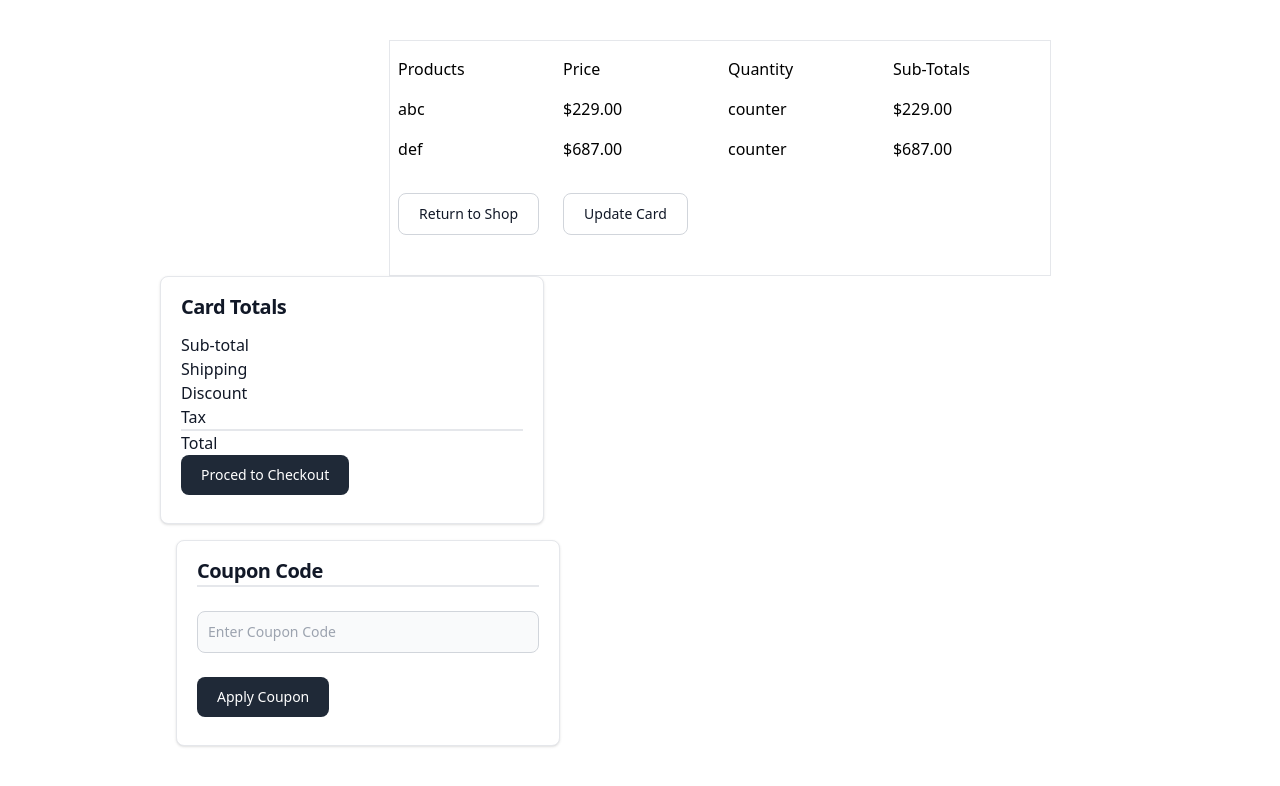
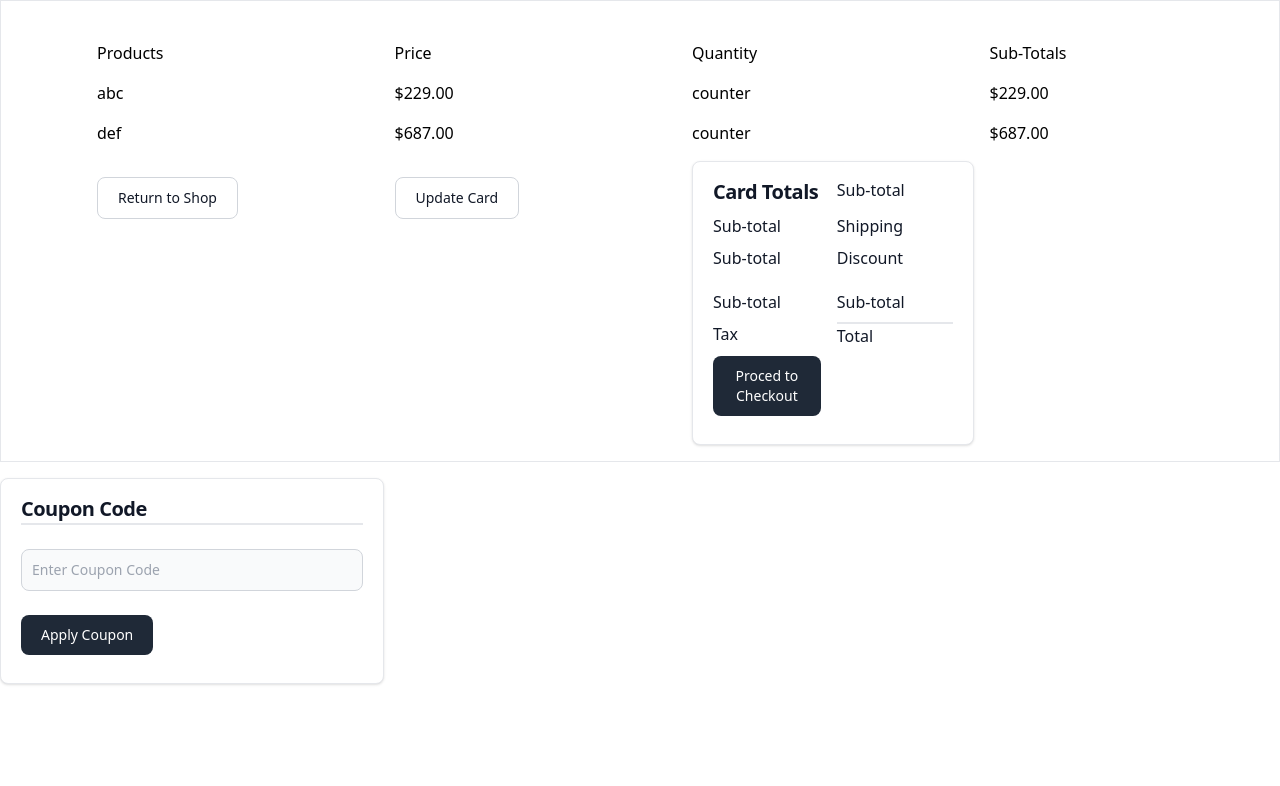
Before and after one commit to haris-alfonick/brando-london, a Next.js app: page /shopping-cart in a window 1280 px wide. Shown: the top 786 px of the page. Built offline with nearby package versions, Linux system fonts and the light colour scheme.

Commit message:
shopping cart page changes work is in progress

```diff
--- a/src/app/shopping-cart/page.tsx
+++ b/src/app/shopping-cart/page.tsx
@@ -8,14 +8,12 @@ const TableDemo = () => {
     <>
 
       {/* <Navbar /> */}
-
-      <div className="grid grid-col-span-9 container pt-10 pl-40">
-        <div className="grid grid-cols-4 gap-4 py-4  mx-auto px-2 border border-black-600 ...">
-
+      <div className="container pt-10 pl-24 grid grid-cols-4 gap-4 py-4  mx-auto px-2 border border-black-600 ...">
 
         <div>
           <p>Products</p>
         </div>
+
         <div>
           <p>Price</p>
         </div>
@@ -59,23 +57,35 @@ const TableDemo = () => {
           <button type="button" className="text-gray-900 bg-white border border-gray-300 focus:outline-none hover:bg-gray-100 focus:ring-4 focus:ring-gray-100 font-medium rounded-lg text-sm px-5 py-2.5 me-2 mb-2 dark:bg-gray-800 dark:text-white dark:border-gray-600 dark:hover:bg-gray-700 dark:hover:border-gray-600 dark:focus:ring-gray-700">Update Card</button>
         </div>
 
-        </div>
 
 
 
-        <div className="px-5 pb-5 grid-col-span-3 pt-4 w-full max-w-sm bg-white border border-gray-200 rounded-lg shadow dark:bg-gray-800 dark:border-gray-700">
 
-
-          <h5 className="text-xl font-semibold tracking-tight text-gray-900 dark:text-white">Card Totals</h5>
+        <div className="px-5 pb-5 grid grid-cols-2 gap-2 pt-4 w-full max-w-sm bg-white border border-gray-200 rounded-lg shadow dark:bg-gray-800 dark:border-gray-700">
 
           <div>
-            <p className="text text-gray-900 dark:text-white pt-3">Sub-total</p>
+            <h5 className="text-xl font-semibold tracking-tight text-gray-900 dark:text-white">Card Totals</h5>
+          </div>
+          <div>
+            <p className="text text-gray-900 dark:text-white">Sub-total</p>
+          </div>
+          <div>
+            <p className="text text-gray-900 dark:text-white ">Sub-total</p>
           </div>
           <div>
             <p className="text text-gray-900 dark:text-white">Shipping</p>
           </div>
           <div>
+            <p className="text text-gray-900 dark:text-white">Sub-total</p>
+          </div>
+          <div>
             <p className="text text-gray-900 dark:text-white">Discount</p>
+          </div>
+          <div>
+            <p className="text text-gray-900 dark:text-white pt-3">Sub-total</p>
+          </div>
+          <div>
+            <p className="text text-gray-900 dark:text-white pt-3">Sub-total</p>
           </div>
           <div>
             <p className="text text-gray-900 dark:text-white">Tax</p>
@@ -88,8 +98,8 @@ const TableDemo = () => {
           </div>
         </div>
 
-
-        <div className="pt-4 pl-4 pb-4">
+      </div>
+      <div className="pt-4 pb-4 container">
         <div className="pt-4 w-full max-w-sm bg-white border border-gray-200 rounded-lg shadow dark:bg-gray-800 dark:border-gray-700">
 
           <div className="px-5 pb-5">
@@ -112,7 +122,7 @@ const TableDemo = () => {
       </div>
 
 
-      </div>
+
 
 
 
```
Lines whose indentation alone changed are shown as unchanged.
